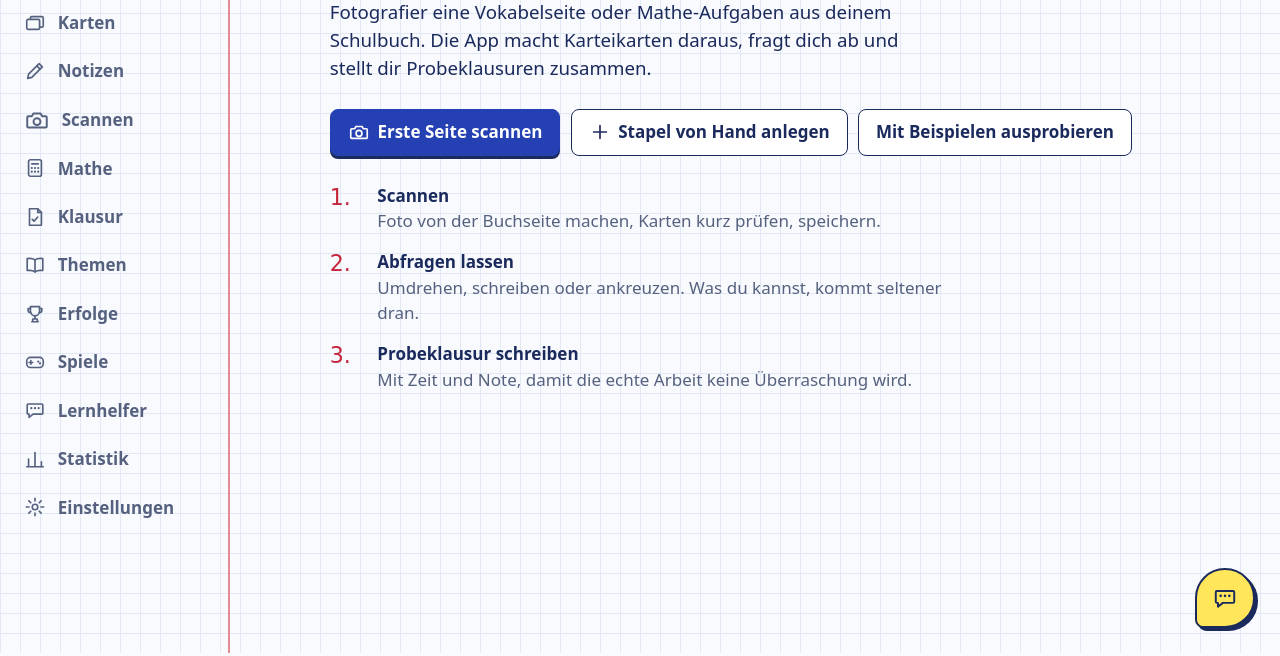
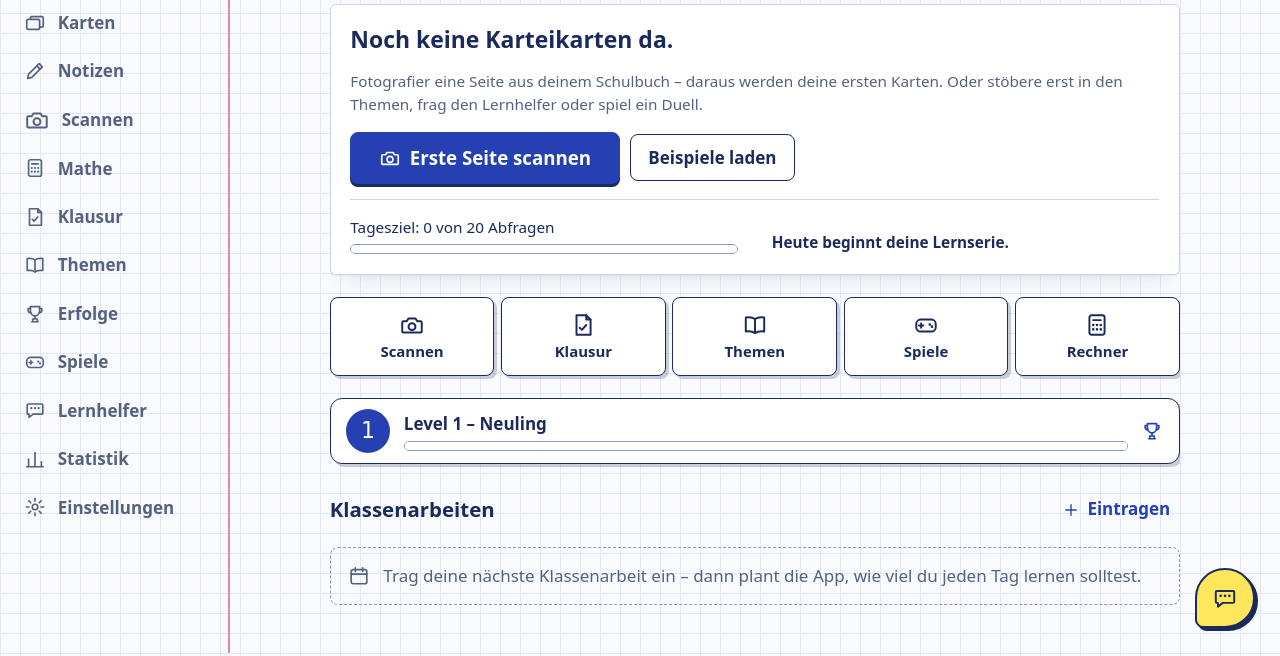
Before and after one commit to glennlucapaasch-hash/lernheft, a website with bundled scripts: page index.html in a window 1280 px wide. Shown: the part 147-803 px from the top of the page. Built offline with nearby package versions, Linux system fonts and the light colour scheme; files whose address does not match are found by name; a web font is replaced by a local one.

Commit message:
Startseite auch ohne Karten: Hauptbildschirm direkt, Scannen nur als Vorschlag
Co-Authored-By: Claude Opus 5.5 <noreply@anthropic.com>
Claude-Session: https://claude.ai/code/session_019bq8GgDfJNMyPr36ef7xsB

```diff
--- a/css/style.css
+++ b/css/style.css
@@ -278,7 +278,8 @@ progress::-moz-progress-bar { background: var(--koenigsblau); }
 .heute-stand { display: grid; gap: 0.7rem 2rem; grid-template-columns: repeat(auto-fit, minmax(13rem, 1fr)); align-items: end; padding-top: 0.9rem; border-top: 1px solid var(--linie); }
 .ziel label { display: block; font-size: 0.9rem; margin-bottom: 0.3rem; }
 .serie { font-size: 0.9rem; font-weight: 700; }
-.schnell { display: grid; grid-template-columns: repeat(auto-fit, minmax(4.4rem, 1fr)); gap: 0.5rem; }
+.schnell { display: grid; grid-template-columns: repeat(auto-fit, minmax(3.9rem, 1fr)); gap: 0.4rem; }
+.schnell-knopf { font-size: .8rem; padding-inline: .1rem; }
 .schnell-knopf { display: flex; flex-direction: column; align-items: center; gap: 0.3rem; padding: 0.8rem 0.3rem; border: 1.5px solid var(--tinte); border-radius: 8px; background: var(--blatt); color: var(--tinte); text-decoration: none; font-weight: 600; font-size: 0.88rem; text-align: center; line-height: 1.2; }
 .schnell-knopf:hover { background: var(--wahl); }
 .willkommen { gap: 1.6rem; padding-top: 1rem; }
--- a/js/views/start.js
+++ b/js/views/start.js
@@ -17,20 +17,6 @@ export function stapelKachel(ctx, deck) {
       faellig > 0 && h('mark', null, `${faellig} fällig`)));
 }
 
-function willkommen(ctx) {
-  return h('div', { class: 'seite willkommen' },
-    h('h1', { class: 'handschrift' }, 'Dein Lernheft'),
-    h('p', { class: 'einleitung' },
-      'Fotografier eine Vokabelseite oder Mathe-Aufgaben aus deinem Schulbuch. Die App macht Karteikarten daraus, fragt dich ab und stellt dir Probeklausuren zusammen.'),
-    h('div', { class: 'stapel-reihe willkommen-knoepfe' },
-      h('button', { class: 'knopf knopf-haupt', onclick: () => ctx.go('scannen') }, icon('scan'), 'Erste Seite scannen'),
-      h('button', { class: 'knopf', onclick: () => ctx.go('karten', { neuerStapel: true }) }, icon('plus'), 'Stapel von Hand anlegen'),
-      h('button', { class: 'knopf', onclick: () => { store.beispieleLaden(); toast('Zwei Beispielstapel angelegt.'); ctx.refresh(); } }, 'Mit Beispielen ausprobieren')),
-    h('ol', { class: 'ablauf' },
-      h('li', null, h('strong', null, 'Scannen'), h('span', null, 'Foto von der Buchseite machen, Karten kurz prüfen, speichern.')),
-      h('li', null, h('strong', null, 'Abfragen lassen'), h('span', null, 'Umdrehen, schreiben oder ankreuzen. Was du kannst, kommt seltener dran.')),
-      h('li', null, h('strong', null, 'Probeklausur schreiben'), h('span', null, 'Mit Zeit und Note, damit die echte Arbeit keine Überraschung wird.'))));
-}
 
 // ---------- Klassenarbeiten ----------
 const tageBis = (datum) => {
@@ -111,7 +97,7 @@ function rueckblickHinweis(ctx) {
 
 export function start(ctx) {
   const s = store.getState();
-  if (!s.decks.length) return willkommen(ctx);
+  const leer = !s.decks.length;
 
   const faellig = store.dueCards();
   const heute = store.heute();
@@ -121,7 +107,15 @@ export function start(ctx) {
 
   const lernen = (ids, titel) => lernenStarten(ctx, { cardIds: ids, titel });
 
-  const heuteBlock = faellig.length
+  const heuteBlock = leer
+    ? [
+        h('p', { class: 'heute-satz' }, 'Noch keine Karteikarten da.'),
+        h('p', { class: 'hinweis' }, 'Fotografier eine Seite aus deinem Schulbuch – daraus werden deine ersten Karten. Oder stöbere erst in den Themen, frag den Lernhelfer oder spiel ein Duell.'),
+        h('div', { class: 'reihe' },
+          h('button', { class: 'knopf knopf-haupt knopf-gross', onclick: () => ctx.go('scannen') }, icon('scan'), 'Erste Seite scannen'),
+          h('button', { class: 'knopf', onclick: () => { store.beispieleLaden(); toast('Zwei Beispielstapel angelegt.'); ctx.refresh(); } }, 'Beispiele laden')),
+      ]
+    : faellig.length
     ? [
         h('p', { class: 'heute-satz' }, h('mark', null, mehrzahl(faellig.length, 'Karte', 'Karten')), faellig.length === 1 ? ' wartet heute auf dich.' : ' warten heute auf dich.'),
         h('button', { class: 'knopf knopf-haupt knopf-gross', onclick: () => lernen(faellig.slice(0, 40).map((c) => c.id), 'Heute fällig') }, 'Jetzt lernen'),
@@ -155,8 +149,8 @@ export function start(ctx) {
         h('p', { class: 'serie' }, serie > 0 ? [h('span', { class: 'flamme', 'aria-hidden': 'true' }, '🔥'), ` ${mehrzahl(serie, 'Tag', 'Tage')} in Folge gelernt`] : 'Heute beginnt deine Lernserie.'))),
 
     h('nav', { class: 'schnell', 'aria-label': 'Schnellzugriff' },
-      h('a', { class: 'schnell-knopf', href: '#scannen' }, icon('scan', 26), h('span', null, 'Seite scannen')),
-      h('a', { class: 'schnell-knopf', href: '#klausur' }, icon('klausur', 26), h('span', null, 'Probeklausur')),
+      h('a', { class: 'schnell-knopf', href: '#scannen' }, icon('scan', 26), h('span', null, 'Scannen')),
+      h('a', { class: 'schnell-knopf', href: '#klausur' }, icon('klausur', 26), h('span', null, 'Klausur')),
       h('a', { class: 'schnell-knopf', href: '#themen' }, icon('buch', 26), h('span', null, 'Themen')),
       h('a', { class: 'schnell-knopf', href: '#spiele' }, icon('spiele', 26), h('span', null, 'Spiele')),
       h('a', { class: 'schnell-knopf', href: '#mathe' }, icon('mathe', 26), h('span', null, 'Rechner'))),
@@ -164,7 +158,7 @@ export function start(ctx) {
     rueckblickHinweis(ctx),
     termineBereich(ctx),
 
-    h('section', null,
+    !leer && h('section', null,
       h('div', { class: 'abschnitt-kopf' },
         h('h2', null, 'Deine Stapel'),
         h('button', { class: 'knopf knopf-leise', onclick: () => ctx.go('karten', { neuerStapel: true }) }, icon('plus', 18), 'Neuer Stapel')),
--- a/sw.js
+++ b/sw.js
@@ -1,6 +1,6 @@
 // Macht die App offline nutzbar: Die App-Dateien werden auf dem Gerät zwischengespeichert.
 // Anfragen an die KI gehen immer direkt ins Netz und werden nie gespeichert.
-const VERSION = 'lernheft-15';
+const VERSION = 'lernheft-17';
 const DATEIEN = [
   './', 'index.html', 'css/style.css', 'manifest.webmanifest', 'icons/icon.svg', 'icons/icon-192.png',
   'js/app.js', 'js/dom.js', 'js/store.js', 'js/srs.js', 'js/check.js', 'js/calc.js', 'js/exam.js', 'js/ai.js',
```
